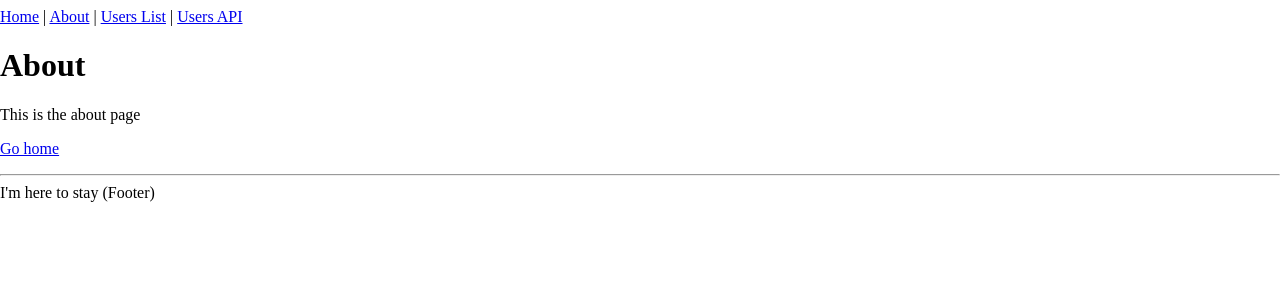
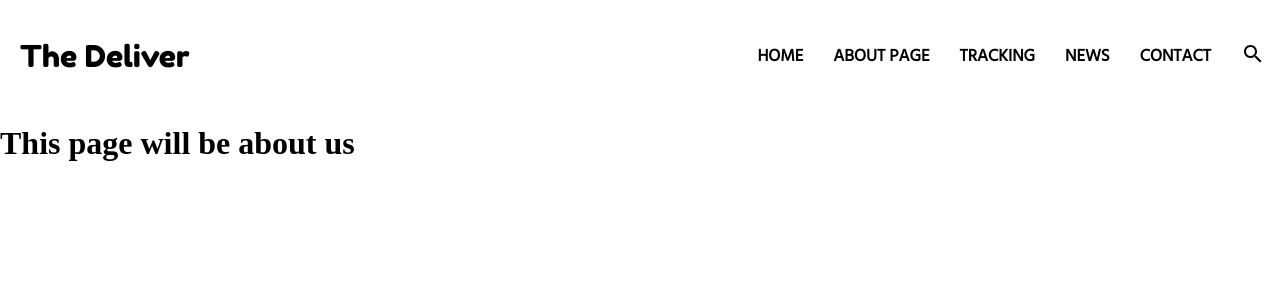
Before and after one commit to tkendi/The-Deliver, a Next.js app: page /about in a window 1280 px wide. Shown: the top 300 px of the page. Built offline with nearby package versions, Linux system fonts and the light colour scheme.

Commit message:
about Page add

```diff
--- a/components/MainHeader.tsx
+++ b/components/MainHeader.tsx
@@ -18,7 +18,7 @@ const MainHeader = () => {
           </Link>
         </Item>
         <Item>
-          <Link href="#">
+          <Link href="/about">
             <LinkTitle>ABOUT PAGE</LinkTitle>
           </Link>
         </Item>
--- /dev/null
+++ b/containers/about/index.tsx
@@ -0,0 +1,15 @@
+import React from "react";
+
+//components
+import MainHeader from "../../components/MainHeader";
+
+const AboutContainer = () => {
+  return (
+    <React.Fragment>
+      <MainHeader />
+      <h1>This page will be about us</h1>
+    </React.Fragment>
+  );
+};
+
+export default AboutContainer;
--- a/containers/index/index.tsx
+++ b/containers/index/index.tsx
@@ -5,14 +5,10 @@ import Link from "next/link";
 //components
 import MainHeader from "../../components/MainHeader";
 
-//image
-// import BannerImg from "../../public/images/banner/BannerImage.png";
-
 const MainContainer = () => {
   const [move, setMove] = React.useState<number>(0);
 
   React.useEffect(() => {
-    // console.log(window.innerWidth);
     setMove(window.innerWidth);
   }, []);
 
--- a/pages/about.tsx
+++ b/pages/about.tsx
@@ -1,16 +1,5 @@
-import Link from 'next/link'
-import Layout from '../components/Layout'
+import AboutContainer from "../containers/about";
 
-const AboutPage = () => (
-  <Layout title="About | Next.js + TypeScript Example">
-    <h1>About</h1>
-    <p>This is the about page</p>
-    <p>
-      <Link href="/">
-        <a>Go home</a>
-      </Link>
-    </p>
-  </Layout>
-)
+const AboutPage = () => <AboutContainer />;
 
-export default AboutPage
+export default AboutPage;
```
Also changed, not shown: pages/_document.tsx (+0 -11 lines).
